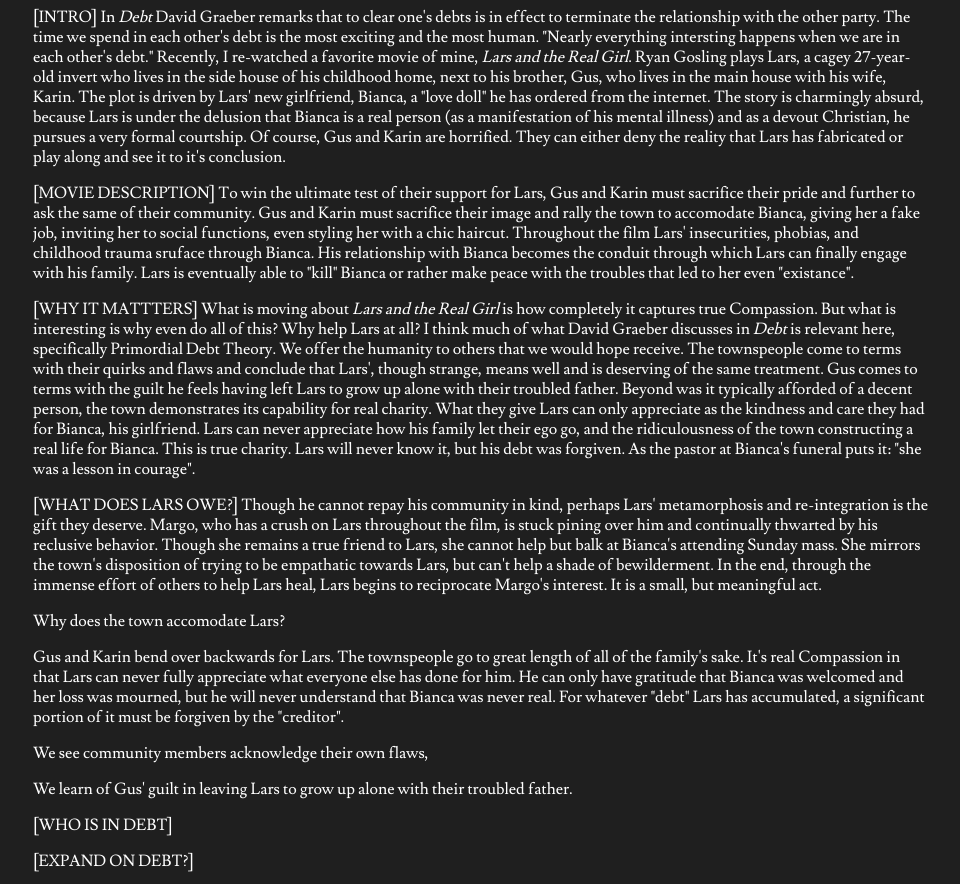
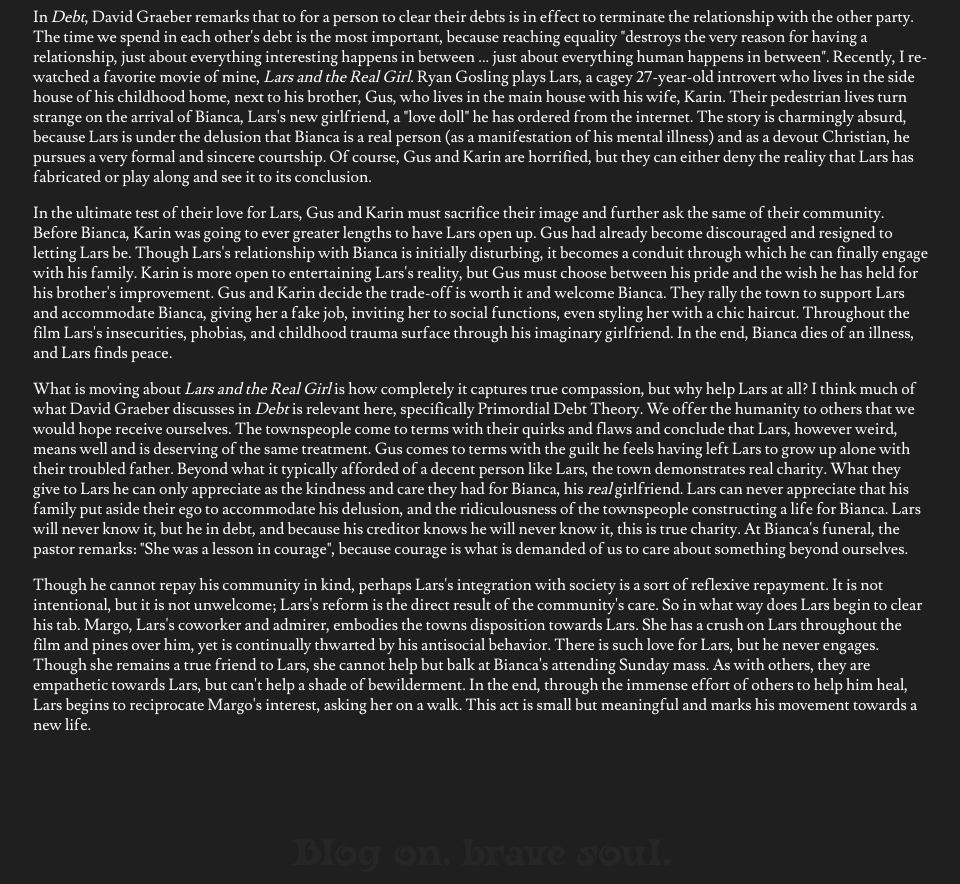
Before and after one commit to matthewgunther/etbh, an Eleventy site: page src/posts/debt.md in a window 1280 px wide. Shown: the part 225-1109 px from the top of the page, without its empty margins (159-1119 px from the left). Built offline with nearby package versions, Linux system fonts and the light colour scheme; Eleventy itself is replaced by a stand-in of ours; files that its build step writes are made by us from their sources.

Commit message:
debt. final draft, ship it

```diff
--- a/src/posts/debt.md
+++ b/src/posts/debt.md
@@ -2,49 +2,57 @@
 site_title: "Excited to Be Here"
 page_title: "Debt & Lars"
 subtitle: ""
-post_date: "May 11, 2025"
+post_date: "June 28, 2025"
 post_date_sort: 20250511
 ---
 
 
+<!-- INTRO -->
+In *Debt*, David Graeber remarks that to for a person to clear their debts is in effect to terminate the relationship with the other party.
+The time we spend in each other's debt is the most important, because reaching  equality "destroys the very reason for having a relationship, just about everything interesting happens in between ... just about everything human happens in between".
+Recently, I re-watched a favorite movie of mine, *Lars and the Real Girl*.
+Ryan Gosling plays Lars, a cagey 27-year-old introvert who lives in the side house of his childhood home, next to his brother, Gus, who lives in the main house with his wife, Karin.
+Their pedestrian lives turn strange on the arrival of Bianca, Lars's new girlfriend, a "love doll" he has ordered from the internet.
+The story is charmingly absurd, because Lars is under the delusion that Bianca is a real person (as a manifestation of his mental illness) and as a devout Christian, he pursues a very formal and sincere courtship.
+Of course, Gus and Karin are horrified, but they can either deny the reality that Lars has fabricated or play along and see it to its conclusion.
 
 
-[INTRO]
-In *Debt* David Graeber remarks that to clear one's debts is in effect to terminate the relationship with the other party. The time we spend in each other's debt is the most exciting and the most human. "Nearly everything intersting happens when we are in each other's debt." Recently, I re-watched a favorite movie of mine, *Lars and the Real Girl*. Ryan Gosling plays Lars, a cagey 27-year-old invert who lives in the side house of his childhood home, next to his brother, Gus, who lives in the main house with his wife, Karin. The plot is driven by Lars' new girlfriend, Bianca, a "love doll" he has ordered from the internet. The story is charmingly absurd, because Lars is under the delusion that Bianca is a real person (as a manifestation of his mental illness) and as a devout Christian, he pursues a very formal courtship. Of course, Gus and Karin are horrified. They can either deny the reality that Lars has fabricated or play along and see it to it's conclusion.
+<!-- MOVIE SYNOPSIS -->
+In the ultimate test of their love for Lars, Gus and Karin must sacrifice their image and further ask the same of their community.
+Before Bianca, Karin was going to ever greater lengths to have Lars open up.
+Gus had already become discouraged and resigned to letting Lars be.
+Though Lars's relationship with Bianca is initially disturbing, it becomes a conduit through which he can finally engage with his family.
+Karin is more open to entertaining Lars's reality, but Gus must choose between his pride and the wish he has held for his brother's improvement.
+Gus and Karin decide the trade-off is worth it and welcome Bianca.
+They rally the town to support Lars and accommodate Bianca, giving her a fake job, inviting her to social functions, even styling her with a chic haircut.
+Throughout the film Lars's insecurities, phobias, and childhood trauma surface through his imaginary girlfriend.
+In the end, Bianca dies of an illness, and Lars finds peace.
 
 
-[MOVIE DESCRIPTION]
-To win the ultimate test of their support for Lars, Gus and Karin must sacrifice their pride and further to ask the same of their community.
-Gus and Karin must sacrifice their image and rally the town to accomodate Bianca, giving her a fake job, inviting her to social functions, even styling her with a chic haircut.
-Throughout the film Lars' insecurities, phobias, and childhood trauma sruface through Bianca.
-His relationship with Bianca becomes the conduit through which Lars can finally engage with his family.
-Lars is eventually able to "kill" Bianca or rather make peace with the troubles that led to her even "existance".
+<!-- WHY IT MATTERS -->
+What is moving about *Lars and the Real Girl* is how completely it captures true compassion, but why help Lars at all?
+I think much of what David Graeber discusses in *Debt* is relevant here, specifically Primordial Debt Theory.
+We offer the humanity to others that we would hope receive ourselves.
+The townspeople come to terms with their quirks and flaws and conclude that Lars, however weird, means well and is deserving of the same treatment.
+Gus comes to terms with the guilt he feels having left Lars to grow up alone with their troubled father.
+Beyond what it typically afforded of a decent person like Lars, the town demonstrates real charity.
+What they give to Lars he can only appreciate as the kindness and care they had for Bianca, his *real* girlfriend.
+Lars can never appreciate that his family put aside their ego to accommodate his delusion, and the ridiculousness of the townspeople constructing a life for Bianca.
+Lars will never know it, but he in debt, and because his creditor knows he will never know it, this is true charity.
+At Bianca's funeral, the pastor remarks: "She was a lesson in courage", because courage is what is demanded of us to care about something beyond ourselves.
 
 
-[WHY IT MATTTERS]
-What is moving about *Lars and the Real Girl* is how completely it captures true Compassion.
-But what is interesting is why even do all of this?
-Why help Lars at all?
-I think much of what David Graeber discusses in *Debt* is relevant here, specifically Primordial Debt Theory.
-We offer the humanity to others that we would hope receive.
-The townspeople come to terms with their quirks and flaws and conclude that Lars', though strange, means well and is deserving of the same treatment.
-Gus comes to terms with the guilt he feels having left Lars to grow up alone with their troubled father.
-Beyond was it typically afforded of a decent person, the town demonstrates its capability for real charity.
-What they give Lars can only appreciate as the kindness and care they had for Bianca, his girlfriend.
-Lars can never appreciate how his family let their ego go, and the ridiculousness of the town constructing a real life for Bianca.
-This is true charity.
-Lars will never know it, but his debt was forgiven.
-As the pastor at Bianca's funeral puts it: "she was a lesson in courage".
-
-
-
-[WHAT DOES LARS OWE?]
-Though he cannot repay his community in kind, perhaps Lars' metamorphosis and re-integration is the gift they deserve.
-Margo, who has a crush on Lars throughout the film, is stuck pining over him and continually thwarted by his reclusive behavior.
+<!-- WHAT DOES LARS OWE? -->
+Though he cannot repay his community in kind, perhaps Lars's integration with society is a sort of reflexive repayment.
+It is not intentional, but it is not unwelcome; Lars's reform is the direct result of the community's care.
+So in what way does Lars begin to clear his tab.
+Margo, Lars's coworker and admirer, embodies the towns disposition towards Lars.
+She has a crush on Lars throughout the film and pines over him, yet is continually thwarted by his antisocial behavior.
+There is such love for Lars, but he never engages.
 Though she remains a true friend to Lars, she cannot help but balk at Bianca's attending Sunday mass.
-She mirrors the town's disposition of trying to be empathatic towards Lars, but can't help a shade of bewilderment.
-In the end, through the immense effort of others to help Lars heal, Lars begins to reciprocate Margo's interest.
-It is a small, but meaningful act.
+As with others, they are empathetic towards Lars, but can't help a shade of bewilderment.
+In the end, through the immense effort of others to help him heal, Lars begins to reciprocate Margo's interest, asking her on a walk.
+This act is small but meaningful and marks his movement towards a new life.
 
 
 
@@ -56,8 +64,7 @@
 
 
 
-
-
+<!--
 
 Why does the town accomodate Lars?
 
@@ -184,3 +191,6 @@
 
 
 Forever temporary permission to use something in exchange for the temporary buying power afforded to you by your contributions.
+
+
+-->
```
